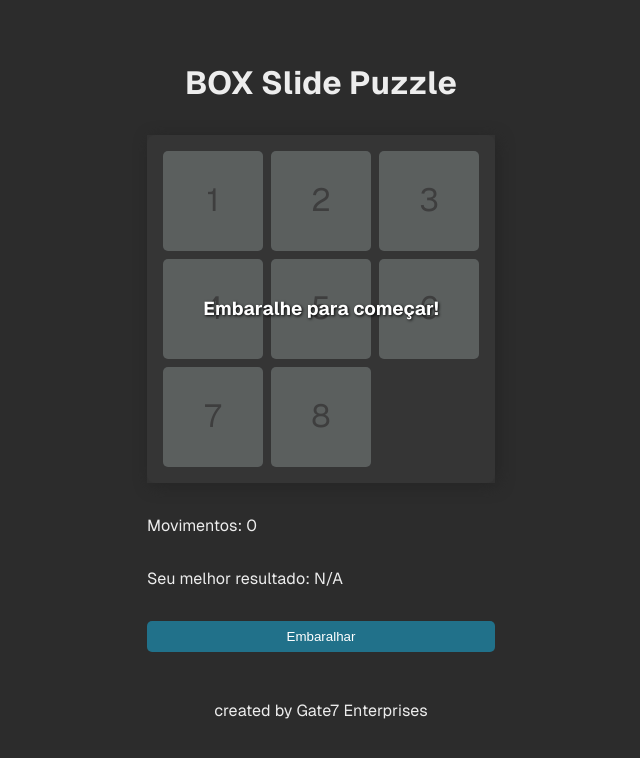
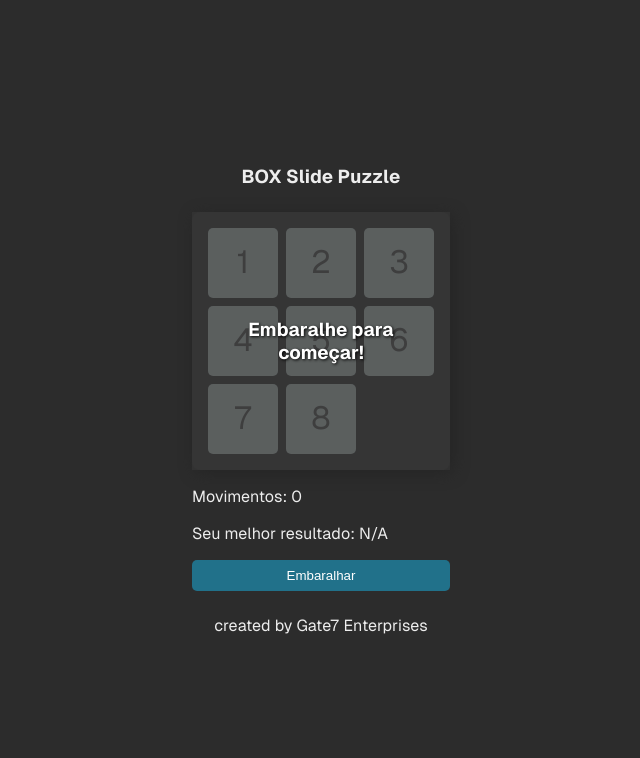
Before and after one commit to gothmate/boxslidepuzzle, a Next.js app: page / in a window 1280 px wide. Shown: the top 758 px of the page, without its empty margins (319-959 px from the left). Built offline with nearby package versions, Linux system fonts and the light colour scheme.

Commit message:
npm install react@latest react-dom@latest

```diff
--- a/package.json
+++ b/package.json
@@ -10,9 +10,9 @@
     "lint": "next lint"
   },
   "dependencies": {
-    "next": "15.0.1",
-    "react": "19.0.0-rc-69d4b800-20241021",
-    "react-dom": "19.0.0-rc-69d4b800-20241021",
+    "next": "^15.0.1",
+    "react": "^18.3.1",
+    "react-dom": "^18.3.1",
     "sass": "^1.80.4"
   },
   "devDependencies": {
--- a/src/app/page.module.sass
+++ b/src/app/page.module.sass
@@ -6,20 +6,20 @@
   align-items: center
   justify-content: center
   min-height: 100vh
-  gap: 1rem
+  gap: 0.5rem
   font-family: var(--font-geist-sans)
 
 .puzzle
   display: grid
   gap: 0.5rem
-  grid-template-columns: repeat(3, 100px)
+  grid-template-columns: repeat(3, 70px)
   padding: 1rem
   border-radius: 8px
   background: #353535
   box-shadow: 3px 3px 15px #252525
   & div
-    width: 100px
-    height: 100px
+    width: 70px
+    height: 70px
     border-radius: 5px
     background: #c8d8d7
     font-size: 2em
@@ -66,7 +66,7 @@
 .main
   display: flex
   flex-direction: column
-  gap: 32px
+  gap: 1rem
 
 
 @media (hover: hover) and (pointer: fine)
--- a/src/components/Footer/page.module.sass
+++ b/src/components/Footer/page.module.sass
@@ -2,4 +2,4 @@
     width: 100vw
     display: flex
     justify-content: center
-    padding: 2rem
+    padding: 1rem
--- a/src/components/GameBox/page.module.sass
+++ b/src/components/GameBox/page.module.sass
@@ -6,7 +6,7 @@
     flex-direction: column
     justify-content: center
     align-items: center
-    gap: 2rem
+    gap: 0.5rem
 
     & .win
         display: flex
--- a/src/components/Header/Header.tsx
+++ b/src/components/Header/Header.tsx
@@ -3,7 +3,7 @@ import style from './page.module.sass'
 export default function Header() {
     return (
         <header className={style.header}>
-            <h1>BOX Slide Puzzle</h1>
+            <h3>BOX Slide Puzzle</h3>
         </header>
     )
 }
```
Also changed, not shown: 1 other file (tests, documents, lock files or other folders).
